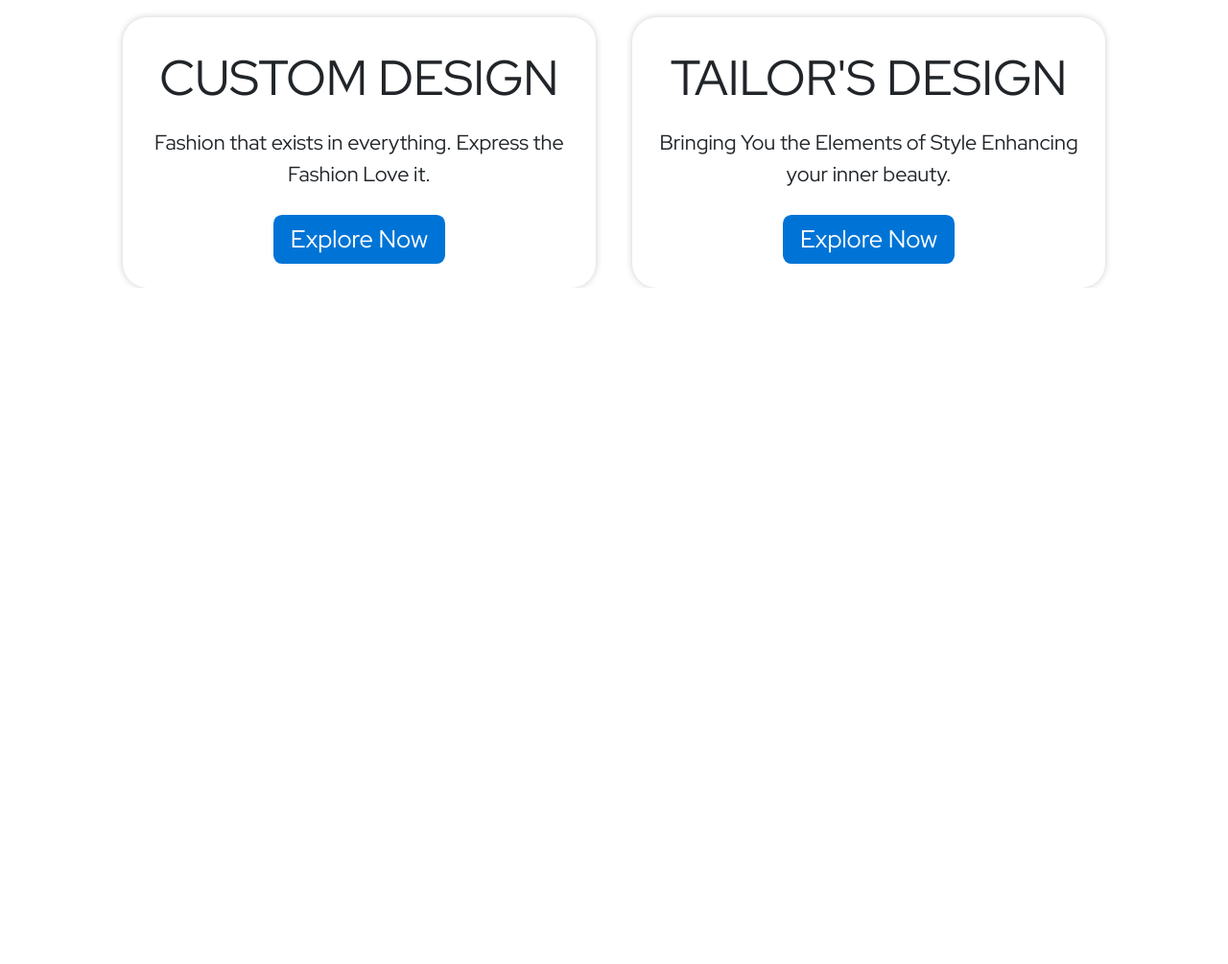
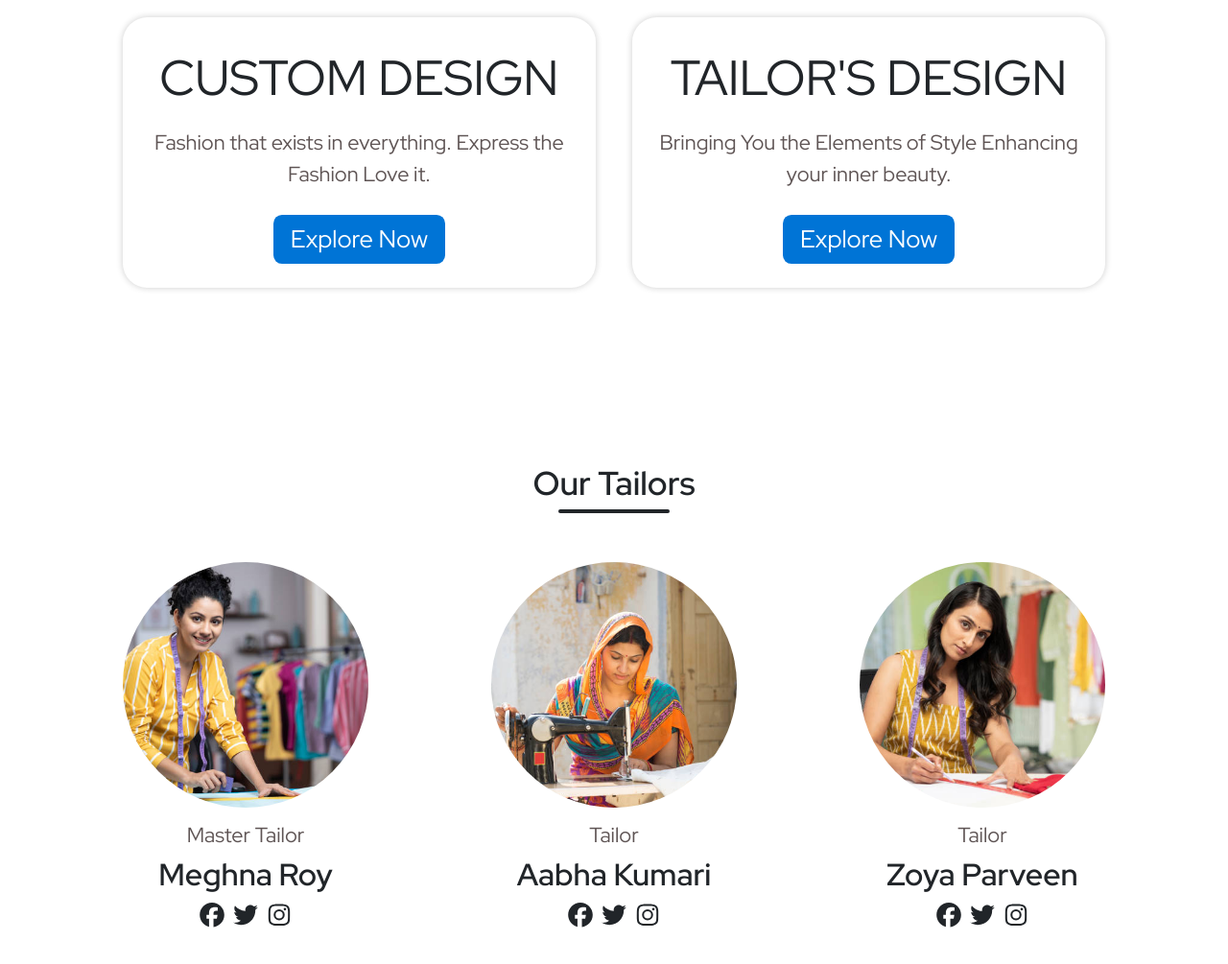
Before and after one commit to darpan-code/templets, a website: page index.html in a window 1280 px wide. Shown: the part 883-1888 px from the top of the page at 96% size. Before the commit the page ends 1183 px from the top, so only its background shows below. Drawn offline with Linux system fonts and the light colour scheme.

Commit message:
Our Tailor Completed

```diff
--- a/css/style.css
+++ b/css/style.css
@@ -3,9 +3,16 @@
     padding: 0;
     box-sizing: border-box;
     font-family: 'Red Hat Display';
+    user-select: none;
 }
 
 .service-box{
     box-shadow: 0px 0px 0.6vw 0vw rgb(0 0 0 / 20%);
     border-radius: 2vw;
 }
+
+hr{
+    height: .3vw !important;
+    border-radius: 10vw;
+    opacity: 1;
+}
--- a/index.html
+++ b/index.html
@@ -51,7 +51,7 @@
     <div class="flex justify-around items-center mt-[2vw]">
         <div class="w-[35vw] ml-[4vw]">
             <div class="text-[5vw] font-medium normal-case">Individuality of your Style</div>
-            <div class="text-[2vw] pr-[8vw] normal-case pt-[1vw]">Discover new way to create your own style.</div>
+            <div class="text-[2vw] pr-[8vw] normal-case pt-[1vw] text-[#5E5454]">Discover new way to create your own style.</div>
             <a href="#" class="bg-[#0074D6] text-white mt-[2vw] w-[12vw] h-[4vw] rounded-[.5vw] text-[2vw] flex justify-center items-center">Book Now</a>
 
         </div>
@@ -66,25 +66,74 @@
     <!-- Service section -->
     <div class="mt-[14vw] flex items-center flex-col">
         <div class="text-[2.7vw] font-bold">What we offer to our clients</div>
-        <div class="text-[1.3vw] w-[50vw] text-center mt-[1.3vw]">Lorem ipsum dolor sit amet consectetur adipisicing elit. Provident excepturi iure totam consequuntur asperiores corporis debitis nisi quis accusantium dolor.</div>
+        <div class="text-[1.3vw] w-[50vw] text-center mt-[1.3vw] text-[#5E5454]">Lorem ipsum dolor sit amet consectetur adipisicing elit. Provident excepturi iure totam consequuntur asperiores corporis debitis nisi quis accusantium dolor.</div>
         <div class="flex justify-between w-[80vw] mt-[5vw]">
             <div class="w-[38.5vw] h-[22vw] service-box flex flex-col items-center justify-center">
                 <div class="text-[4vw] uppercase">custom design</div>
-                <div class="text-[1.7vw] py-[1vw] px-[2vw] text-center">Fashion that exists in everything. Express the Fashion Love it.</div>
+                <div class="text-[1.7vw] py-[1vw] px-[2vw] text-center text-[#5E5454]">Fashion that exists in everything. Express the Fashion Love it.</div>
                 <a href="#" class="bg-[#0074D6] text-white mt-[1vw] w-[14vw] h-[4vw] rounded-[.7vw] text-[2vw] capitalize flex justify-center items-center">explore now</a>
             </div>
             <div class="w-[38.5vw] h-[22vw] service-box flex flex-col items-center justify-center">
                 <div class="text-[4vw] uppercase">tailor's design</div>
-                <div class="text-[1.7vw] py-[1vw] px-[2vw] text-center">Bringing You the Elements of Style Enhancing your inner beauty.</div>
+                <div class="text-[1.7vw] py-[1vw] px-[2vw] text-center text-[#5E5454]">Bringing You the Elements of Style Enhancing your inner beauty.</div>
                 <a href="#" class="bg-[#0074D6] text-white mt-[1vw] w-[14vw] h-[4vw] rounded-[.7vw] text-[2vw] capitalize flex justify-center items-center">explore now</a>
             </div>
         </div>
     </div>
 
 
+    <!-- our tailors section -->
+    <div class="mt-[14vw] flex items-center flex-col">
+        <div class="text-[2.7vw] font-bold">Our Tailors</div>
+        <hr class="w-[9vw]">
+
+        <div class="flex justify-between w-[80vw]">
+        <!-- tailor 1 -->
+        <div class="flex flex-col items-center justify-center mt-[4vw]">
+            <div class="w-[20vw] h-[20vw]">
+                <img class="h-[20vw] object-cover rounded-full" src="images/tailorImg/tailor1.jpg" alt="Tailor 1">
+            </div>
+            <div class="text-[1.7vw] mt-[1vw] text-[#5E5454]">Master Tailor</div>
+            <div class="text-[2.5vw] font-bold">Meghna Roy</div>
+            <div class="flex justify-between w-[8vw] text-[2vw]">
+                <div><a href="#" class="hover:text-black"><i class="fa-brands fa-facebook"></i></a></div>
+                <div><a href="#" class="hover:text-black"><i class="fa-brands fa-twitter"></i></a></div>
+                <div><a href="#" class="hover:text-black"><i class="fa-brands fa-instagram"></i></a></div>
+            </div>
+        </div>
+
+        <!-- tailor 2 -->
+        <div class="flex flex-col items-center justify-center mt-[4vw]">
+            <div class="w-[20vw] h-[20vw]">
+                <img class="h-[20vw] object-cover rounded-full" src="images/tailorImg/tailor2.jpg" alt="Tailor 1">
+            </div>
+            <div class="text-[1.7vw] mt-[1vw] text-[#5E5454]">Tailor</div>
+            <div class="text-[2.5vw] font-bold">Aabha Kumari</div>
+            <div class="flex justify-between w-[8vw] text-[2vw]">
+                <div><a href="#" class="hover:text-black"><i class="fa-brands fa-facebook"></i></a></div>
+                <div><a href="#" class="hover:text-black"><i class="fa-brands fa-twitter"></i></a></div>
+                <div><a href="#" class="hover:text-black"><i class="fa-brands fa-instagram"></i></a></div>
+            </div>
+        </div>
+
+        <!-- tailor 3 -->
+        <div class="flex flex-col items-center justify-center mt-[4vw]">
+            <div class="w-[20vw] h-[20vw]">
+                <img class="h-[20vw] object-cover rounded-full" src="images/tailorImg/tailor3.jpg" alt="Tailor 1">
+            </div>
+            <div class="text-[1.7vw] mt-[1vw] text-[#5E5454]">Tailor</div>
+            <div class="text-[2.5vw] font-bold">Zoya Parveen</div>
+            <div class="flex justify-between w-[8vw] text-[2vw]">
+                <div><a href="#" class="hover:text-black"><i class="fa-brands fa-facebook"></i></a></div>
+                <div><a href="#" class="hover:text-black"><i class="fa-brands fa-twitter"></i></a></div>
+                <div><a href="#" class="hover:text-black"><i class="fa-brands fa-instagram"></i></a></div>
+            </div>
+        </div>
+        </div>
+    </div>
 
 
-
+    <div class="my-[10vw]"></div>
 
 
 
```
Also changed, not shown: css/output.css, images/tailorImg/tailor1.jpg (added), images/tailorImg/tailor2.jpg (added), images/tailorImg/tailor3.jpg (added).
